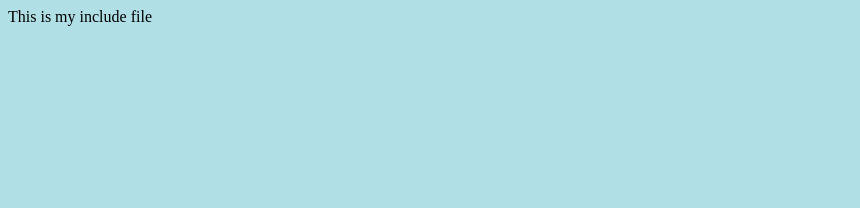
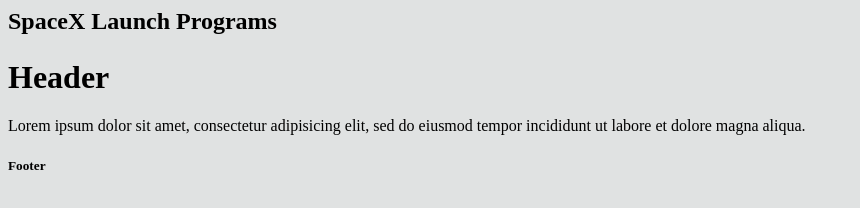
Before and after one commit to rupali100/rupali100.github.io, a plain HTML site: page index.html in a window 1280 px wide. Shown: the whole page, without its empty margins (0-860 px from the left). Drawn offline with nearby package versions, Linux system fonts and the light colour scheme.

Commit message:
view updated

```diff
--- a/WebContent/css/styles.css
+++ b/WebContent/css/styles.css
@@ -1,3 +1,8 @@
 body {
-  background-color: powderblue;
+  background-color: #e0e2e2;
 }
+
+#headerId{
+	font-size: 1.5rem;
+    font-weight: bold;
+}
--- a/WebContent/view/spaceXView.html
+++ b/WebContent/view/spaceXView.html
@@ -1 +1,16 @@
-<p>This is my include file</p>
+<p id="headerId">SpaceX Launch Programs</p>
+
+<div class="w3-container">
+  <div class="w3-card w3-section">
+    <header class="w3-container w3-teal">
+      <h1>Header</h1>
+    </header>
+    <div class="w3-container">
+      <p>Lorem ipsum dolor sit amet, consectetur adipisicing elit,
+      sed do eiusmod tempor incididunt ut labore et dolore magna aliqua.
+    </div>
+    <footer class="w3-container w3-teal">
+      <h5>Footer</h5>
+    </footer>
+  </div>
+ </div>
--- a/index.html
+++ b/index.html
@@ -1,5 +1,6 @@
 <html>
 <head>
+<meta name="viewport" content="width=device-width, initial-scale=1">
 <script type="text/javascript" src="https://code.jquery.com/jquery-3.5.0.js"></script>
 <link rel="stylesheet" href="/WebContent/css/styles.css">
 <script>
```
